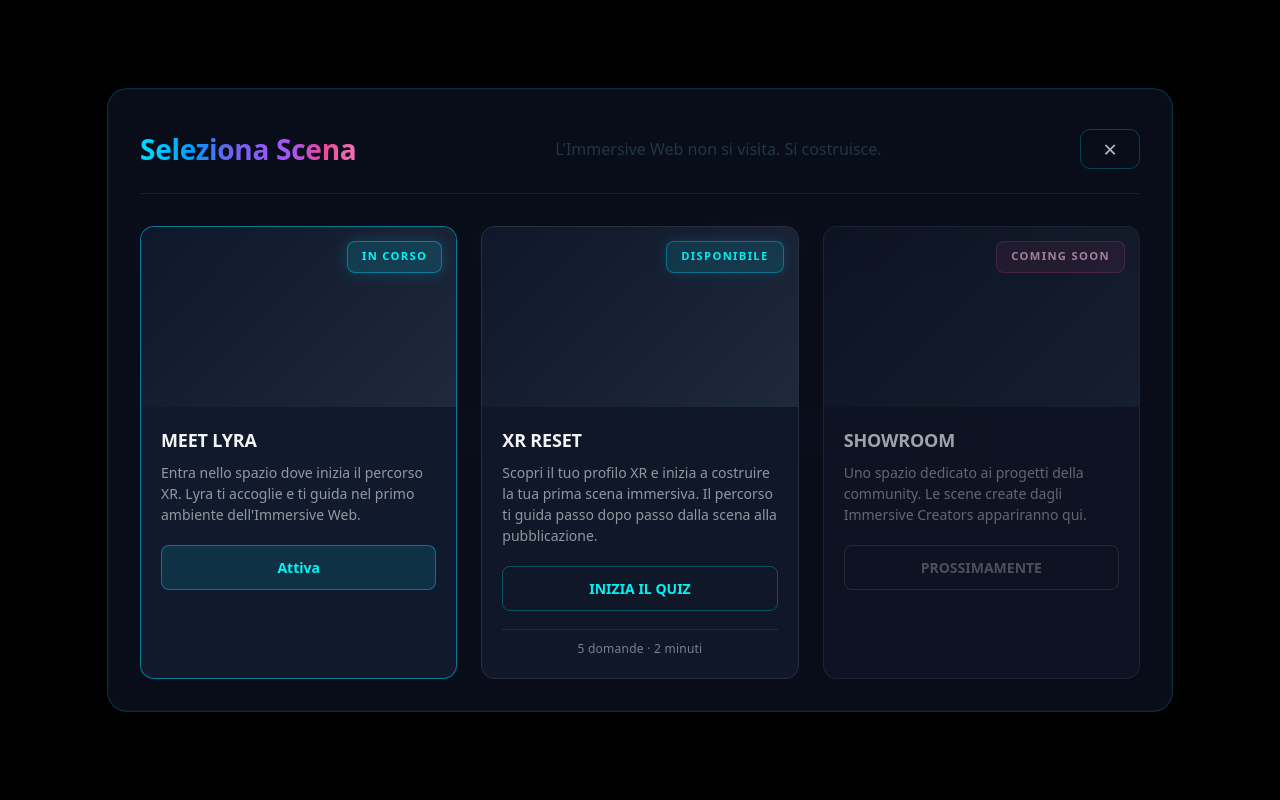
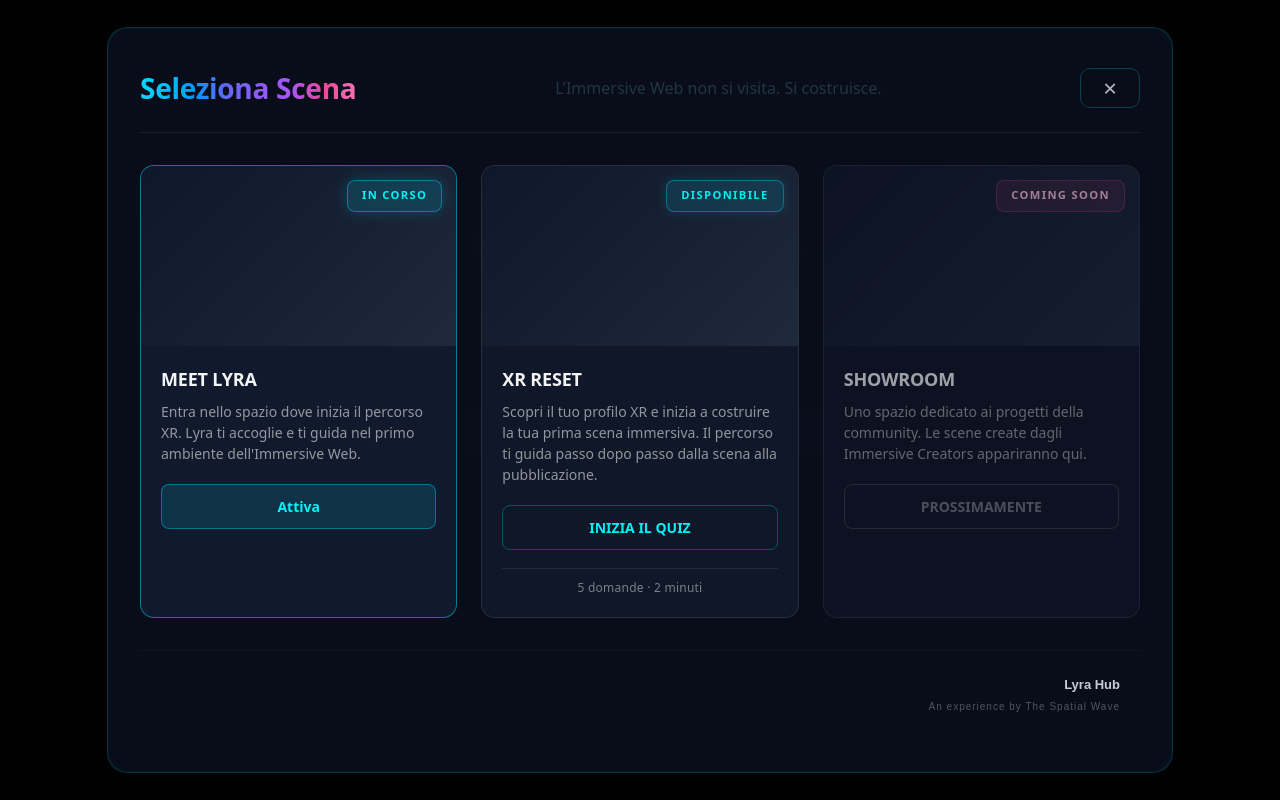
Before and after one commit to the-spatial-wave/-xr-immersive-web-v1, a React (Vite) app: page / in a window 1280 px wide. Both pictures are taken after a click on the button "Scegli scena". Built offline with nearby package versions, Linux system fonts and the light colour scheme; no server answers; what @react-three/xr would draw is missing.

Commit message:
fix: remove Scegli scena button from Scene1+2

```diff
--- a/src/App.tsx
+++ b/src/App.tsx
@@ -210,7 +210,7 @@ function App() {
       {mode === 'explore' && currentSceneId === 'scene4' && (
         <Scene4
           profile={quizProfile || 'navigator'}
-          onRestart={() => setScene('scene2')}
+          onRestart={() => setScene('scene3')}
           onBack={() => setScene('scene2')}
         />
       )}
--- a/src/components/UI/ControlsOverlay.tsx
+++ b/src/components/UI/ControlsOverlay.tsx
@@ -3,7 +3,7 @@ import './ControlsOverlay.css'
 
 export function ControlsOverlay() {
   const setMode = useAppStore(s => s.setMode)
-  const toggleSceneSelector = useAppStore(s => s.toggleSceneSelector)
+  const resetVoiceOver = useAppStore(s => s.resetVoiceOver)
   const currentSceneId = useAppStore(s => s.currentSceneId)
 
   // Hide controls in Scene3 (quiz) and Scene4 (quiz results/CTA page)
@@ -11,20 +11,18 @@ export function ControlsOverlay() {
     return null
   }
 
+  // Handler per "Home" - resetta voiceOver per permettere replay
+  const handleHomeClick = () => {
+    resetVoiceOver()
+    setMode('landing')
+  }
+
   return (
     <div className="controls-overlay">
       <div className="controls-top">
-        <button className="nav-btn nav-back" onClick={() => setMode('landing')}>
+        <button className="nav-btn nav-back" onClick={handleHomeClick}>
           ← Home
         </button>
-
-        <button className="nav-btn nav-scenes" onClick={toggleSceneSelector}>
-          Scegli scena
-        </button>
-      </div>
-
-      <div className="controls-bottom">
-        <p className="hint">Trascina per ruotare • Pinch/Scroll per zoom</p>
       </div>
     </div>
   )
--- a/src/components/UI/SceneSelector.tsx
+++ b/src/components/UI/SceneSelector.tsx
@@ -7,6 +7,7 @@ export function SceneSelector() {
   const setScene = useAppStore(s => s.setScene)
   const setMode = useAppStore(s => s.setMode)
   const toggleSceneSelector = useAppStore(s => s.toggleSceneSelector)
+  const resetVoiceOver = useAppStore(s => s.resetVoiceOver)
 
   // Chiudi con ESC
   useEffect(() => {
@@ -23,6 +24,11 @@ export function SceneSelector() {
   // Handle scene selection
   function handleSceneEnter(sceneId: 'scene1' | 'scene2' | 'scene3', available: boolean) {
     if (!available) return
+
+    // Reset voiceOver quando si entra in Scene2 da menu
+    if (sceneId === 'scene2') {
+      resetVoiceOver()
+    }
 
     setScene(sceneId)
     setMode('explore')
@@ -127,6 +133,35 @@ export function SceneSelector() {
           </div>
 
         </div>
+
+        {/* Footer con firma */}
+        <div style={{
+          display: 'flex',
+          justifyContent: 'flex-end',
+          padding: '24px 20px 32px',
+          borderTop: '1px solid rgba(255,255,255,0.04)',
+          marginTop: '32px'
+        }}>
+          <div style={{ textAlign: 'right' }}>
+            <div style={{
+              fontFamily: 'Orbitron, sans-serif',
+              fontSize: '13px',
+              fontWeight: 600,
+              color: '#C8CCD6',
+              marginBottom: '4px'
+            }}>
+              Lyra Hub
+            </div>
+            <div style={{
+              fontFamily: 'Manrope, sans-serif',
+              fontSize: '10px',
+              color: 'rgba(183,192,204,0.4)',
+              letterSpacing: '1px'
+            }}>
+              An experience by The Spatial Wave
+            </div>
+          </div>
+        </div>
       </div>
     </div>
   )
--- a/src/components/scenes/Scene1.tsx
+++ b/src/components/scenes/Scene1.tsx
@@ -190,11 +190,17 @@ function useScene1AmbientAudio(enabled: boolean) {
    ============================================ */
 function ContextPanel({ onNavigate }: { onNavigate?: (sceneNumber: number) => void }) {
   const [visible, setVisible] = useState(false)
+  const resetVoiceOver = useAppStore(s => s.resetVoiceOver)
 
   useEffect(() => {
     const timer = setTimeout(() => setVisible(true), 2800)
     return () => clearTimeout(timer)
   }, [])
+
+  const handleNavigateToScene2 = () => {
+    resetVoiceOver()
+    onNavigate?.(2)
+  }
 
   return (
     <Html
@@ -268,7 +274,7 @@ function ContextPanel({ onNavigate }: { onNavigate?: (sceneNumber: number) => vo
 
         {/* CTA Button */}
         <button
-          onClick={() => onNavigate?.(2)}
+          onClick={handleNavigateToScene2}
           style={{
             background: '#00E5FF',
             border: 'none',
@@ -314,11 +320,17 @@ function FloorText() {
    ============================================ */
 function MobileHUD({ onNavigate }: { onNavigate?: (sceneNumber: number) => void }) {
   const [visible, setVisible] = useState(false)
+  const resetVoiceOver = useAppStore(s => s.resetVoiceOver)
 
   useEffect(() => {
     const timer = setTimeout(() => setVisible(true), 2800)
     return () => clearTimeout(timer)
   }, [])
+
+  const handleNavigateToScene2 = () => {
+    resetVoiceOver()
+    onNavigate?.(2)
+  }
 
   return (
     <div style={{
@@ -366,7 +378,7 @@ function MobileHUD({ onNavigate }: { onNavigate?: (sceneNumber: number) => void
 
       {/* CTA Button */}
       <button
-        onClick={() => onNavigate?.(2)}
+        onClick={handleNavigateToScene2}
         style={{
           background: 'linear-gradient(135deg, #00d9ff, #ff2fd6)',
           border: 'none',
--- a/src/components/scenes/Scene2.tsx
+++ b/src/components/scenes/Scene2.tsx
@@ -832,13 +832,19 @@ export default function Scene2(props: Scene2Props) {
   // Audio state from store
   const voiceOverPlayed = useAppStore(s => s.voiceOverPlayed)
   const setVoiceOverPlayed = useAppStore(s => s.setVoiceOverPlayed)
-
-  // Audio ref for cleanup on unmount
-  const audioRef = useRef<HTMLAudioElement | null>(null)
+  const setScene2AudioRef = useAppStore(s => s.setScene2AudioRef)
+  const scene2AudioRef = useAppStore(s => s.scene2AudioRef)
 
   // Handler per Quiz Panel
   const handleStartQuiz = () => {
     console.log('🎮 Starting Quiz...')
+
+    // Stop audio immediately before navigating
+    if (scene2AudioRef) {
+      scene2AudioRef.pause()
+      scene2AudioRef.currentTime = 0
+      console.log('🔇 Scene2 audio stopped (quiz navigation)')
+    }
 
     if (onNavigate) {
       onNavigate(3)  // Navigate to Scene 3
@@ -861,7 +867,7 @@ export default function Scene2(props: Scene2Props) {
           const audio = new Audio('/audio/lyra-embrace.mp3')
           audio.loop = false
           audio.volume = 0.4
-          audioRef.current = audio
+          setScene2AudioRef(audio)
           audio.play().catch(err => {
             console.log('🔇 Voice over not available:', err.message)
           })
@@ -891,15 +897,16 @@ export default function Scene2(props: Scene2Props) {
       clearTimeout(quizTimer)
 
       // Cleanup audio on unmount
-      if (audioRef.current) {
-        audioRef.current.pause()
-        audioRef.current.currentTime = 0
-        audioRef.current.src = ''
-        audioRef.current = null
+      const audioRef = useAppStore.getState().scene2AudioRef
+      if (audioRef) {
+        audioRef.pause()
+        audioRef.currentTime = 0
+        audioRef.src = ''
+        setScene2AudioRef(null)
         console.log('🔇 Scene2 voice over stopped (unmount)')
       }
     }
-  }, [vrEnabled])
+  }, [vrEnabled, setScene2AudioRef])
 
   return (
     <div style={{ width: '100vw', height: '100vh' }}>
@@ -921,21 +928,6 @@ export default function Scene2(props: Scene2Props) {
           to   { transform: rotate(360deg); }
         }
       `}</style>
-
-      {/* Scene Label */}
-      <div style={{
-        position: 'absolute',
-        top: 20,
-        left: 20,
-        zIndex: 100,
-        color: 'rgba(255,255,255,0.7)',
-        fontFamily: 'monospace',
-        fontSize: '12px',
-        textShadow: '2px 2px 4px rgba(0,0,0,0.8)',
-        letterSpacing: '2px'
-      }}>
-        <div>LYRA HUB</div>
-      </div>
 
       {/* PROFILO XR Overlay - HTML2D (responsive) */}
       <div style={{
--- a/src/components/scenes/Scene4.tsx
+++ b/src/components/scenes/Scene4.tsx
@@ -243,6 +243,35 @@ export default function Scene4({ profile, onRestart, onBack }: Scene4Props) {
         >
           ← Torna alla gallery
         </div>
+
+        {/* Footer con firma */}
+        <div style={{
+          display: 'flex',
+          justifyContent: 'flex-end',
+          padding: '24px 20px 32px',
+          borderTop: '1px solid rgba(255,255,255,0.04)',
+          marginTop: '32px'
+        }}>
+          <div style={{ textAlign: 'right' }}>
+            <div style={{
+              fontFamily: 'Orbitron, sans-serif',
+              fontSize: '13px',
+              fontWeight: 600,
+              color: '#C8CCD6',
+              marginBottom: '4px'
+            }}>
+              Lyra Hub
+            </div>
+            <div style={{
+              fontFamily: 'Manrope, sans-serif',
+              fontSize: '10px',
+              color: 'rgba(183,192,204,0.4)',
+              letterSpacing: '1px'
+            }}>
+              An experience by The Spatial Wave
+            </div>
+          </div>
+        </div>
       </div>
     </div>
   )
--- a/src/store/appStore.ts
+++ b/src/store/appStore.ts
@@ -27,6 +27,9 @@ interface AppState {
   // Audio voice over gia' riprodotto
   voiceOverPlayed: boolean
 
+  // Riferimento audio Scene2 (voiceover globale)
+  scene2AudioRef: HTMLAudioElement | null
+
   // Riferimento audio quiz ambient
   quizAudioRef: HTMLAudioElement | null
 
@@ -53,6 +56,15 @@ interface AppState {
   // Imposta voice over come riprodotto
   setVoiceOverPlayed: () => void
 
+  // Resetta voice over (per riproduzione successiva)
+  resetVoiceOver: () => void
+
+  // Imposta riferimento audio Scene2
+  setScene2AudioRef: (ref: HTMLAudioElement | null) => void
+
+  // Pausa audio Scene2 (stop sincrono)
+  pauseScene2Audio: () => void
+
   // Imposta riferimento audio quiz
   setQuizAudioRef: (ref: HTMLAudioElement | null) => void
 }
@@ -71,6 +83,7 @@ export const useAppStore = create<AppState>((set) => ({
   },
   xrSessionActive: false,             // No XR all'inizio
   voiceOverPlayed: false,             // Voice over non ancora riprodotto
+  scene2AudioRef: null,               // Nessun audio Scene2 attivo
   quizAudioRef: null,                 // Nessun audio quiz attivo
 
   // === IMPLEMENTAZIONE AZIONI ===
@@ -105,6 +118,22 @@ export const useAppStore = create<AppState>((set) => ({
   // Imposta voice over come riprodotto
   setVoiceOverPlayed: () => set({ voiceOverPlayed: true }),
 
+  // Resetta voice over (per riproduzione successiva)
+  resetVoiceOver: () => set({ voiceOverPlayed: false }),
+
+  // Imposta riferimento audio Scene2
+  setScene2AudioRef: (ref) => set({ scene2AudioRef: ref }),
+
+  // Pausa audio Scene2 (stop sincrono)
+  pauseScene2Audio: () => {
+    const state = useAppStore.getState()
+    if (state.scene2AudioRef) {
+      state.scene2AudioRef.pause()
+      state.scene2AudioRef.currentTime = 0
+      console.log('🔇 Scene2 audio stopped (sync call)')
+    }
+  },
+
   // Imposta riferimento audio quiz
   setQuizAudioRef: (ref) => set({ quizAudioRef: ref }),
 }))
```
